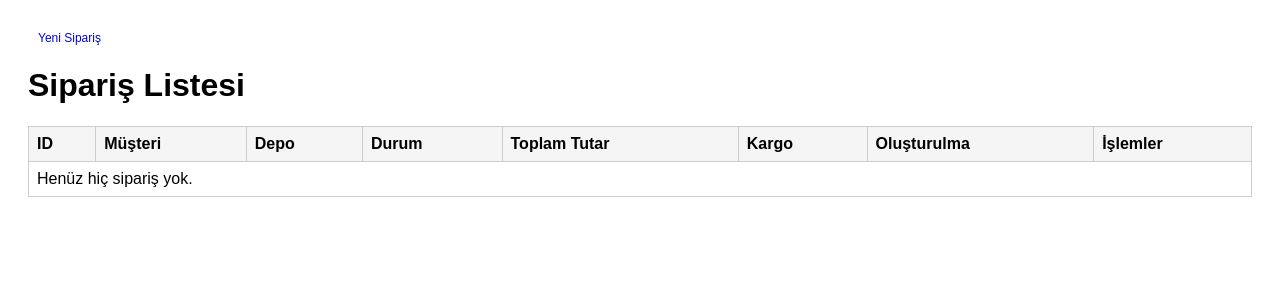
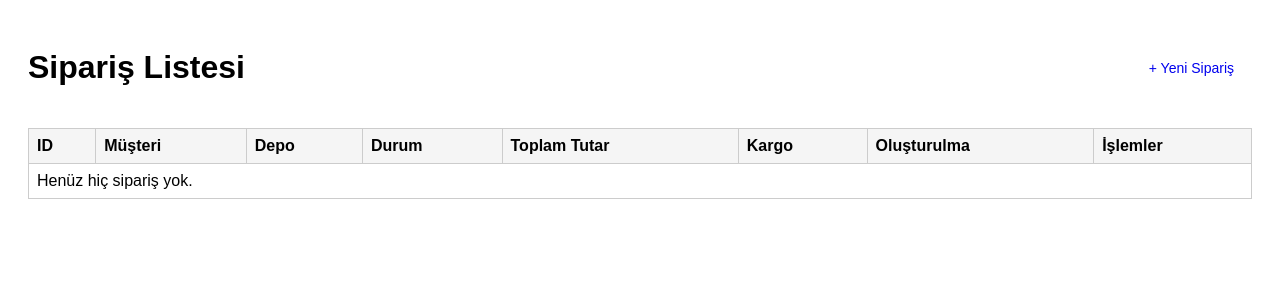
Before and after one commit to MeteBolat/siparis_stok_yonetim_sistemi, a PHP site: page /orders.php in a window 1280 px wide. Shown: the top 300 px of the page. Run offline with PHP 8.4, Linux system fonts and the light colour scheme; data comes from the database, SQL or seed files in the repository; data that the repository does not hold is empty.

Commit message:
"Yeni Sipariş" Butonu Eklendi

```diff
--- a/app/public/orders.php
+++ b/app/public/orders.php
@@ -47,7 +47,6 @@ $orders = $stmt->fetchAll();
 <head>
     <meta charset="UTF-8">
     <title>Sipariş Listesi</title>
-    <a href="order_create.php" class="btn btn-success">Yeni Sipariş</a>
     <style>
         body { font-family: Arial, sans-serif; padding: 20px; }
         table { border-collapse: collapse; width: 100%; margin-top: 20px; }
@@ -81,7 +80,13 @@ $orders = $stmt->fetchAll();
 </head>
 <body>
 
+<div style="display:flex; justify-content:space-between; align-items:center;">
     <h1>Sipariş Listesi</h1>
+    <a href="order_create.php" class="btn btn-success" style="padding:8px 14px; font-size:14px;">
+        + Yeni Sipariş
+    </a>
+</div>
+
 
     <?php if ($msg === 'reserved_success'): ?>
         <div class="msg msg-success">Stok rezervasyonu başarıyla yapıldı.</div>
```
